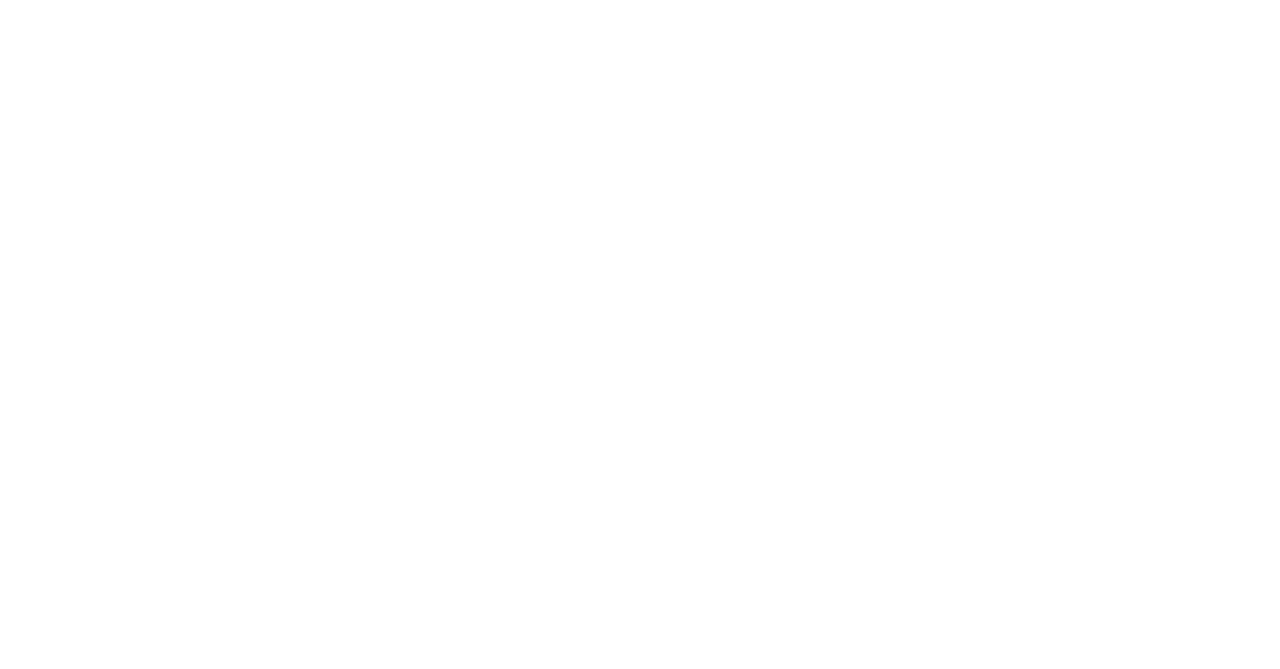
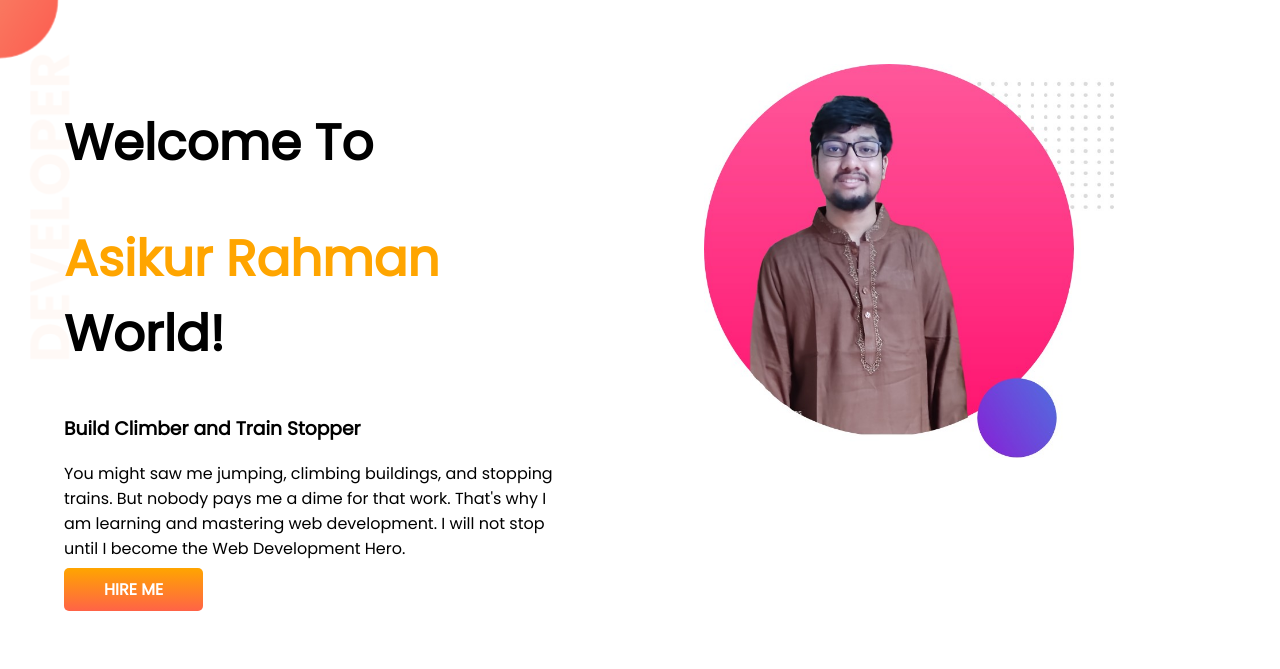
Before and after one commit to AsikurRahaman/developer-portfolio, a plain HTML site: page index.html in a window 1280 px wide. Drawn offline with Linux system fonts and the light colour scheme.

Commit message:
header part complete

```diff
--- a/index.html
+++ b/index.html
@@ -1,13 +1,37 @@
 <!DOCTYPE html>
 <html lang="en">
+
 <head>
     <meta charset="UTF-8">
     <meta http-equiv="X-UA-Compatible" content="IE=edge">
     <meta name="viewport" content="width=device-width, initial-scale=1.0">
+
+    <link rel="preconnect" href="https://fonts.googleapis.com">
+    <link rel="preconnect" href="https://fonts.gstatic.com" crossorigin>
+    <link href="https://fonts.googleapis.com/css2?family=Poiret+One&family=Poppins&display=swap" rel="stylesheet">
     <link rel="stylesheet" href="style.css">
     <title>Developer Portfolio</title>
 </head>
+
 <body>
+    <section class="top-banner">
+        <div class="half-width">
+            <h1>Welcome To</h1>
+            <h1><span class="orange-color">Asikur Rahman</span> World!</h1>
+            <h3>Build Climber and Train Stopper</h3>
+            <p>You might saw me jumping, climbing buildings, and stopping trains. But nobody pays me a dime for that
+                work.
+                That's why I am learning and mastering web development. I will not stop until I become the Web
+                Development
+                Hero.</p>
+            <a class="myProfile" href="https://www.facebook.com/R.Asikur/" target="_blank">HIRE ME</a>
+        </div>
+        <div class="half-width">
+            <img src="images/asikur.jpg" alt="picture of mine">
+        </div>
+    </section>
+
 
 </body>
+
 </html>
--- a/style.css
+++ b/style.css
@@ -0,0 +1,40 @@
+body {
+    font-family: 'Poiret One', cursive;
+    font-family: 'Poppins', sans-serif;
+    margin: 0;
+}
+
+h1 {
+    font-size: 50px;
+}
+
+.orange-color {
+    color: orange;
+}
+
+section {
+    display: flex;
+}
+
+.half-width {
+    width: 50%;
+    padding: 5%;
+}
+
+.half-width img {
+    width: 80%;
+}
+
+.myProfile {
+    text-decoration: none;
+    background-image: linear-gradient(orange, tomato);
+    font-weight: 900;
+    color: white;
+    padding: 10px 40px;
+    border-radius: 5px;
+}
+
+.top-banner {
+    background-image: url("images/top-banner.png");
+    background-repeat: no-repeat;
+}
```
Also changed, not shown: images/asikur.jpg (added), images/asikur2.png (added), images/dream-bg.png (added), images/exp-bg.png (added), images/my-bg2.png (added), images/top-banner.png (added), showOff/119087274_334826111055092_364256307944234486_n.jpg (added), showOff/57551916_109201110284261_5930111927417044992_n.jpg (added), showOff/57587025_110403960163976_4605653766924926976_n.jpg (added), showOff/57674182_110713986799640_1589399072186302464_n.jpg (added), showOff/58606403_113732559831116_7770766509109936128_n.jpg (added).
